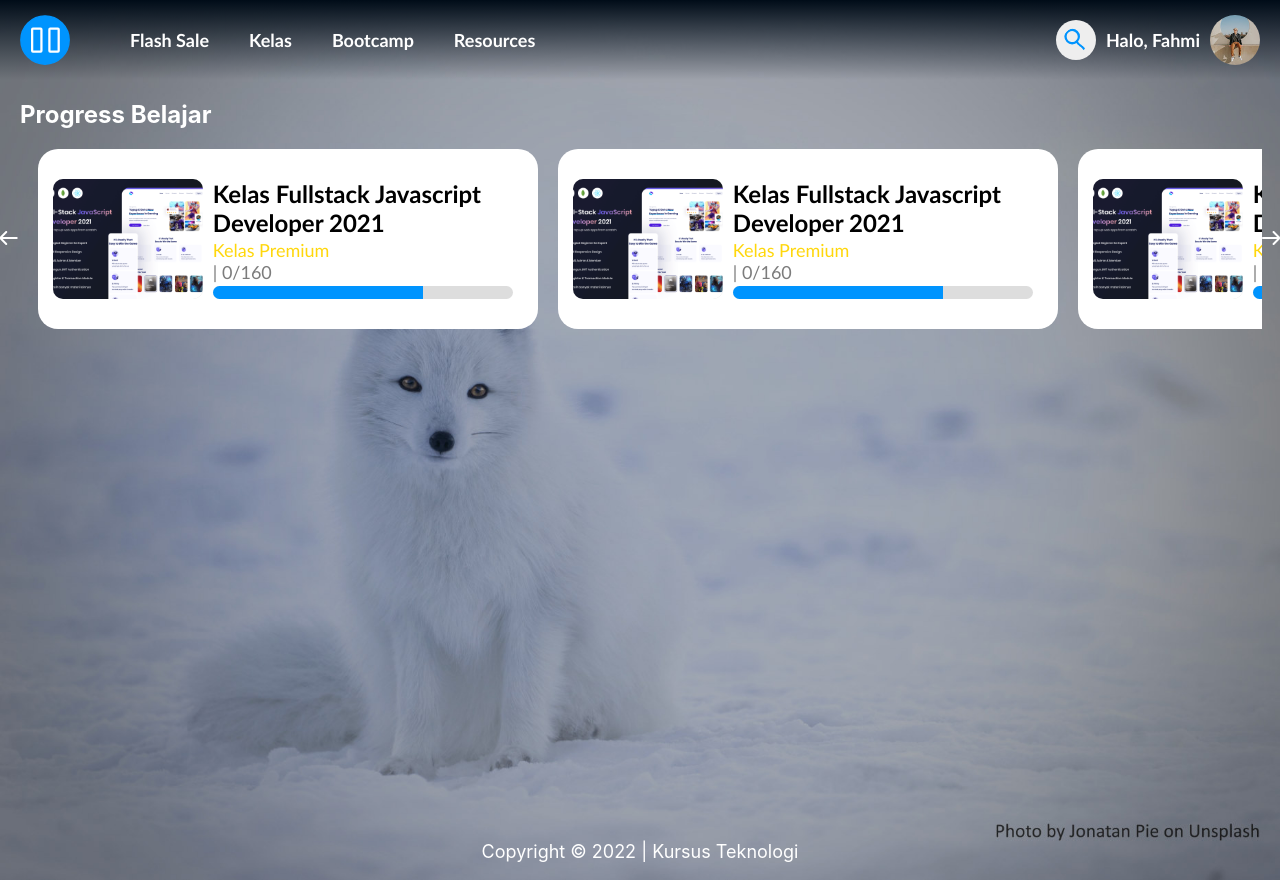
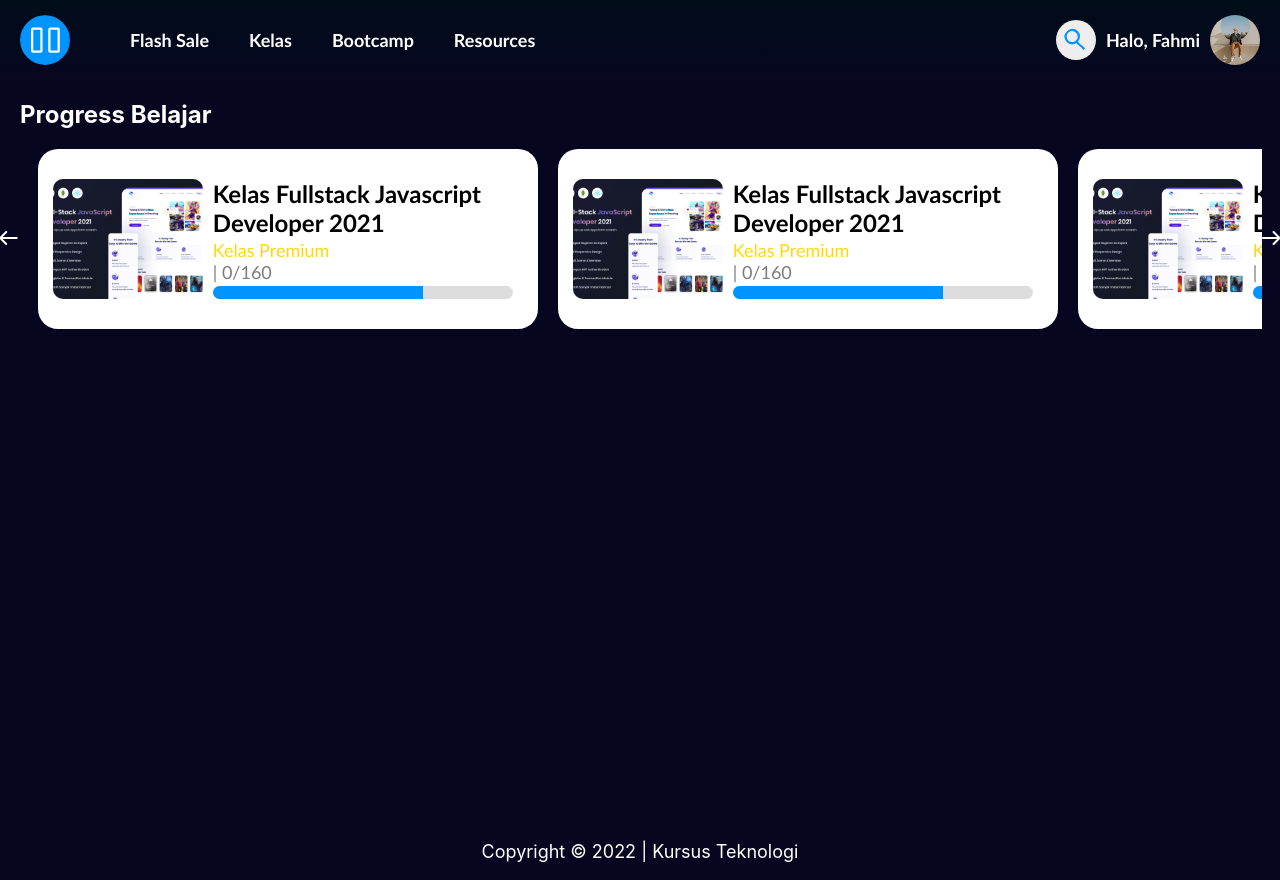
Before and after one commit to fahmiaz411/next-basic, a Next.js app: page / in a window 1280 px wide. Built offline with nearby package versions, Linux system fonts and the light colour scheme.

Commit message:
modify global

```diff
--- a/styles/globals.css
+++ b/styles/globals.css
@@ -1,16 +1,33 @@
-html,
+html {
+  scrollbar-width: 10px;
+}
+
+html::-webkit-scrollbar {
+  width: 10px;
+}
+
+html::-webkit-scrollbar-track {
+  background-color: transparent;
+}
+
+html::-webkit-scrollbar-thumb {
+  background-color: #0094fe;
+  border-radius: 10px;
+}
+
 body {
-  background-color: rgb(31, 31, 31);
-  background-image: url("../public/walpaper.jpg");
-  background-size: cover;
+  /* overflow: overlay; */
+  background-color: rgb(6, 6, 33);
+  /* background-image: url("../public/backtick.png"); */
+  background-repeat: repeat;
   padding: 0;
   margin: 0;
-  min-height: 100%;
-  font-family: -apple-system, BlinkMacSystemFont, Segoe UI, Roboto, Oxygen,
-    Ubuntu, Cantarell, Fira Sans, Droid Sans, Helvetica Neue, sans-serif;
 }
 
 * {
   box-sizing: border-box;
   color: white;
+  user-select: none;
+  font-family: -apple-system, BlinkMacSystemFont, Segoe UI, Roboto, Oxygen,
+    Ubuntu, Cantarell, Fira Sans, Droid Sans, Helvetica Neue, sans-serif;
 }
```
